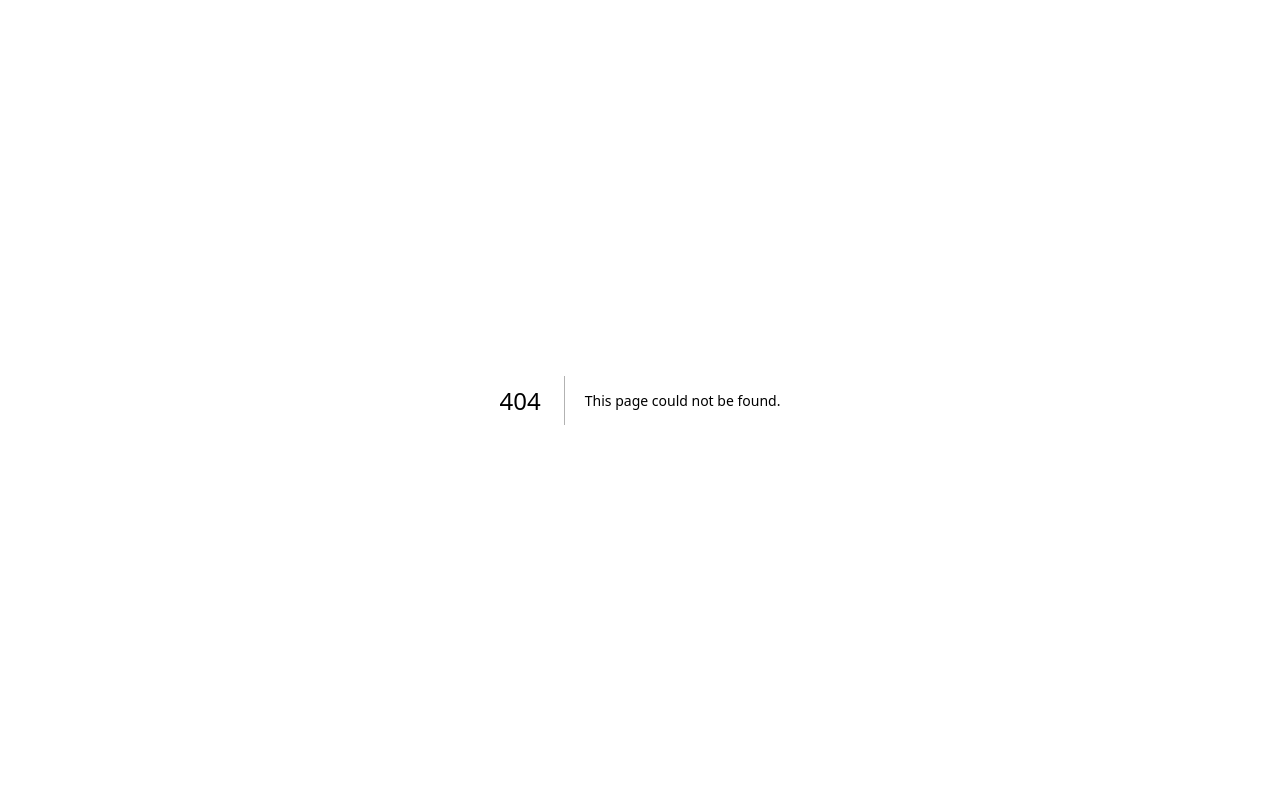
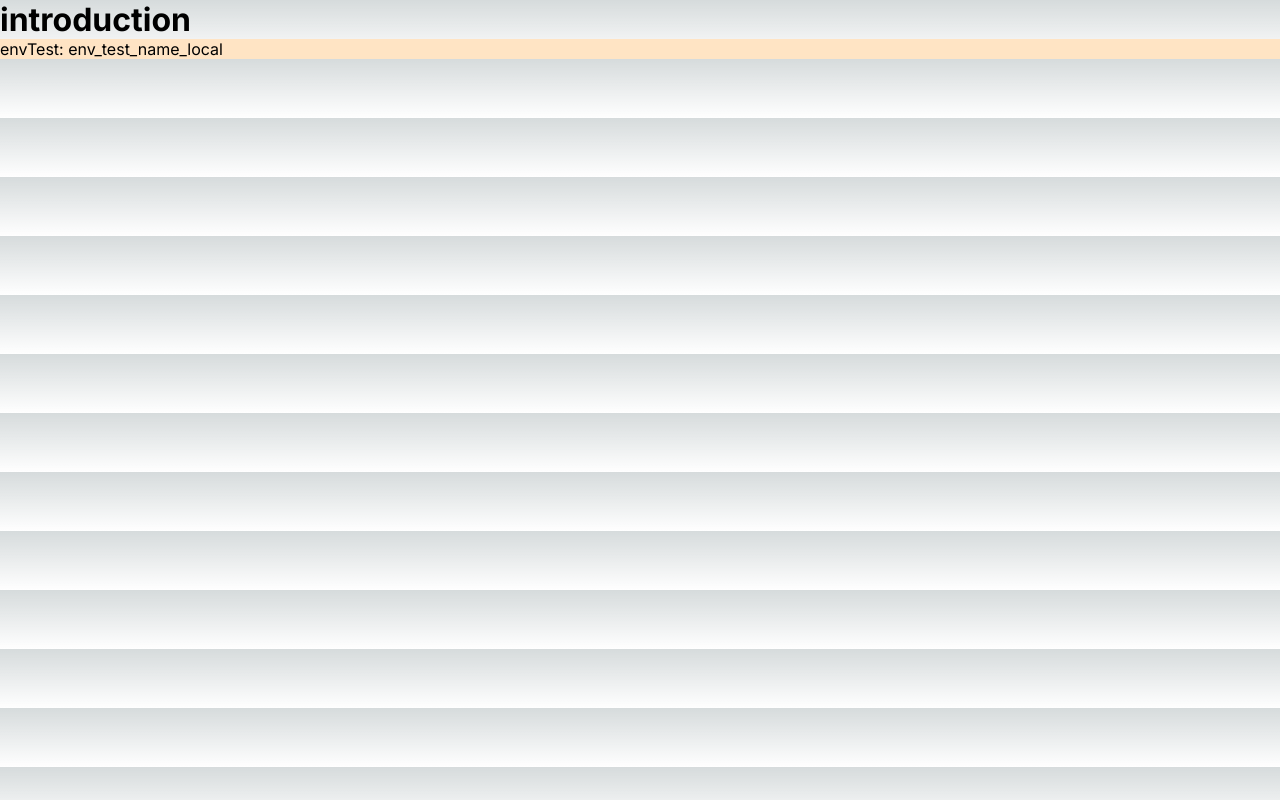
Before and after one commit to k22o/next-app-sample, a Next.js app: page /envTestPage in a window 1280 px wide. Before the commit this address had no page. Built offline with nearby package versions, Linux system fonts and the light colour scheme.

Commit message:
:sparkles: environment variables

```diff
--- /dev/null
+++ b/config/dev.json
@@ -0,0 +1,3 @@
+{
+    "ENV_TEST": "env_test_name_dev"
+}
--- /dev/null
+++ b/config/local.json
@@ -0,0 +1,3 @@
+{
+    "ENV_TEST": "env_test_name_local"
+}
--- a/next.config.mjs
+++ b/next.config.mjs
@@ -1,4 +1,12 @@
 /** @type {import('next').NextConfig} */
-const nextConfig = {};
+
+// 環境変数の設定
+import { readFile } from "fs/promises"
+const fileName = `./config/${process.env.APP_ENV || 'local'}.json`;
+const envData = JSON.parse(await readFile(fileName));
+
+const nextConfig = {
+    env: envData
+};
 
 export default nextConfig;
--- /dev/null
+++ b/src/app/envTestPage/page.module.scss
@@ -0,0 +1,4 @@
+.sentence {
+    background-color: bisque;
+    color: black;
+}
--- /dev/null
+++ b/src/app/envTestPage/page.tsx
@@ -0,0 +1,15 @@
+import styles from "./page.module.scss";
+
+export const dynamic = 'force-dynamic';
+const envTest = process.env.ENV_TEST
+
+export default function Introduction() {
+  return (
+    <main className={styles.main}>
+      <h1>introduction</h1>
+      <div className={styles.sentence}>
+        <p>envTest: {envTest} </p>
+      </div>
+    </main>
+  );
+}
```
Also changed, not shown: config/README.md (added).
